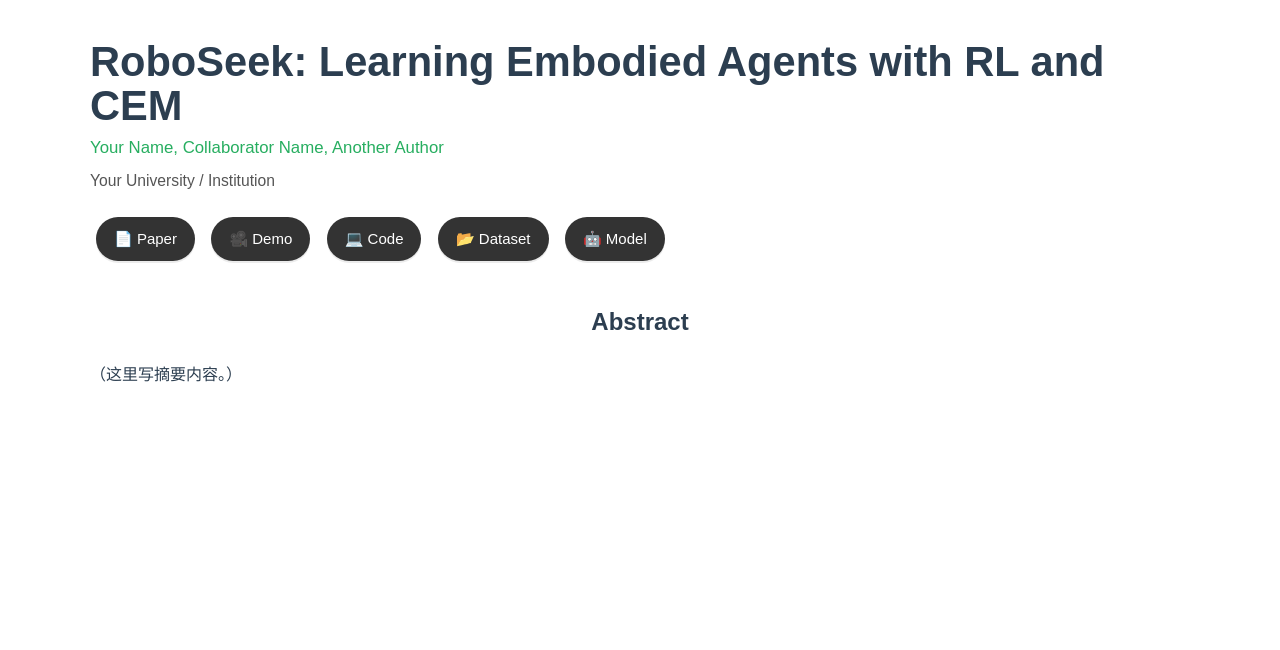
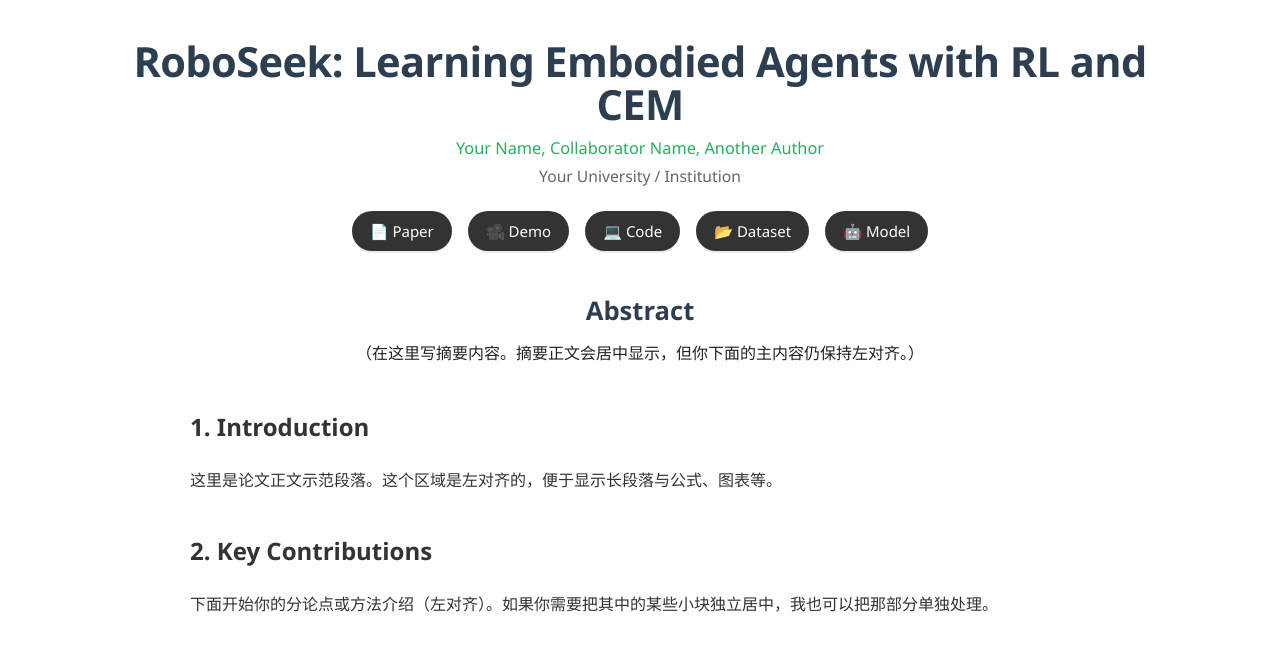
Before and after one commit to russderrick/Roboseek, a plain HTML site: page index.html in a window 1280 px wide. Drawn offline with Linux system fonts and the light colour scheme.

Commit message:
Add files via upload

```diff
--- a/index.html
+++ b/index.html
@@ -1,59 +1,75 @@
 <!DOCTYPE html>
-<html lang="en">
+<html lang="zh-CN">
 <head>
-  <meta charset="UTF-8">
-  <title>RoboSeek: You Need to Interact with Your Objects</title>
-  <meta name="viewport" content="width=device-width, initial-scale=1">
+  <meta charset="utf-8" />
+  <meta name="viewport" content="width=device-width, initial-scale=1" />
+  <title>RoboSeek: Learning Embodied Agents with RL and CEM</title>
+
   <style>
-    :root {
+    /* 基本 reset 与 box-sizing（推荐） */
+    *, *::before, *::after { box-sizing: border-box; }
+
+    :root{
       --accent: #27ae60;
       --text: #2c3e50;
+      --muted: #666;
+      --max: 1100px;
+      --page-pad: 24px;
     }
 
-    /* 将页面主体水平居中：左右 margin auto */
+    /* 页面主体：关键在于 margin: 40px auto 使容器水平居中 */
     body {
-      font-family: Arial, Helvetica, sans-serif;
-      margin: 40px auto;        /* 关键：左右为 auto，使容器居中 */
-      max-width: 1100px;        /* 页面最大宽度（可按需调整） */
-      padding: 0 24px;          /* 两侧内边距，防止贴边 */
+      margin: 0;
+      background: #ffffff;
       color: var(--text);
-      line-height: 1.6;
+      font-family: "Segoe UI", Roboto, "Helvetica Neue", Arial, sans-serif;
+      -webkit-font-smoothing: antialiased;
+      -moz-osx-font-smoothing: grayscale;
     }
 
-    /* 头部整体居中对齐 */
+    /* .page 是整个可视区域的容器（居中） */
+    .page {
+      max-width: var(--max);       /* 控制内容最大宽度 */
+      margin: 40px auto;          /* 关键：上下 40px，左右 auto -> 水平居中 */
+      padding: 0 var(--page-pad);
+    }
+
+    /* --------- Header / Hero （标题区域） --------- */
     .hero {
-      text-align: center;
+      text-align: center;         /* 标题、作者、单位都在此处居中显示 */
       margin-bottom: 6px;
     }
 
-    h1 {
-      font-size: 2.6rem;        /* 大标题 */
-      font-weight: 700;        /* 加粗 */
-      margin: 0 0 8px 0;
-      line-height: 1.05;
+    .hero h1 {
+      font-size: 2.6rem;          /* 可根据需求调整 */
+      line-height: 1.04;
+      margin: 0 0 10px 0;
+      font-weight: 700;
       color: var(--text);
+      letter-spacing: -0.6px;
+      /* 如果你的主题仍覆盖 h1，可以把选择器写得更具体：.page .hero h1 {...} */
     }
 
     .authors {
       color: var(--accent);
-      font-size: 1.05rem;
+      font-size: 1.02rem;
       margin: 6px 0;
     }
-
     .affiliation {
-      color: #555;
+      color: var(--muted);
       font-size: 0.98rem;
       margin: 6px 0 18px;
     }
 
-    /* 按钮行居中并美化 */
+    /* 链接按钮行（居中） */
     .btn-row {
       text-align: center;
       margin-bottom: 36px;
     }
-
     .btn {
-      display: inline-block;
+      display: inline-flex;
+      align-items: center;
+      gap: 8px;
       margin: 6px;
       padding: 10px 18px;
       border-radius: 999px;
@@ -61,39 +77,62 @@
       color: #fff;
       text-decoration: none;
       font-size: 15px;
-      transition: background 0.2s ease;
       box-shadow: 0 2px 0 rgba(0,0,0,0.08);
+      transition: background .18s ease;
     }
     .btn:hover { background: #555; }
 
-    /* Abstract 区块也居中并限制宽度，便于阅读 */
+    /* Abstract 区块：标题+内容都居中，但宽度受限于 max 便于阅读 */
     .abstract {
-      text-align: center;      /* 标题和段落都居中 */
+      text-align: center;
       max-width: 900px;
-      margin: 0 auto 40px;     /* 居中并与下文留间距 */
+      margin: 0 auto 40px;
+    }
+    .abstract h2 {
+      margin: 28px 0 12px;
+      font-size: 1.6rem;
+    }
+    .abstract p {
+      margin: 0;
+      color: #222;
+      line-height: 1.7;
     }
 
-    h2.center { text-align: center; margin-top: 36px; }
+    /* 主体正文（Abstract 下方）保持左对齐 */
+    .main {
+      max-width: 900px;
+      margin: 20px auto 80px;
+      text-align: left;           /* 保持左对齐 */
+      color: #333;
+      line-height: 1.7;
+    }
+    .main h2 {
+      font-size: 1.5rem;
+      margin-top: 36px;
+    }
 
-    /* 响应式：移动端适配 */
+    /* 响应式：移动端缩小标题和按钮 */
     @media (max-width: 640px) {
-      h1 { font-size: 1.6rem; }
+      .hero h1 { font-size: 1.6rem; }
       .btn { padding: 8px 12px; font-size: 14px; }
+      .page { margin: 24px auto; padding: 0 14px; }
     }
   </style>
-
 </head>
 <body>
 
-  <!-- Title -->
+  <!-- 页面容器（保证水平居中） -->
+  <div class="page">
+
+    <!-- Header / Hero -->
+    <header class="hero">
       <h1>RoboSeek: Learning Embodied Agents with RL and CEM</h1>
-
-  <!-- Authors -->
       <p class="authors">Your Name, Collaborator Name, Another Author</p>
       <p class="affiliation">Your University / Institution</p>
+    </header>
 
-  <!-- Links -->
-  <div class="center">
+    <!-- Buttons row -->
+    <div class="btn-row">
       <a class="btn" href="paper.pdf">📄 Paper</a>
       <a class="btn" href="demo.mp4">🎥 Demo</a>
       <a class="btn" href="https://github.com/your-username/paper-code">💻 Code</a>
@@ -101,11 +140,31 @@
       <a class="btn" href="model.zip">🤖 Model</a>
     </div>
 
-  <!-- Abstract Section -->
-  <h2 class="center">Abstract</h2>
-  <p>
-    （这里写摘要内容。）
-  </p>
+    <!-- Abstract（居中） -->
+    <section class="abstract" aria-labelledby="abstract-title">
+      <h2 id="abstract-title">Abstract</h2>
+      <p>（在这里写摘要内容。摘要正文会居中显示，但你下面的主内容仍保持左对齐。）</p>
+    </section>
+
+    <!-- 主体正文（保持左对齐） -->
+    <main class="main">
+      <h2>1. Introduction</h2>
+      <p>这里是论文正文示范段落。这个区域是左对齐的，便于显示长段落与公式、图表等。</p>
+
+      <h2>2. Key Contributions</h2>
+      <p>下面开始你的分论点或方法介绍（左对齐）。如果你需要把其中的某些小块独立居中，我也可以把那部分单独处理。</p>
+    </main>
+
+  </div> <!-- end .page -->
+
+  <!-- 可选：调试用说明（发布后可删除） -->
+  <!--
+    如果你替换后仍然看到“偏左”，请按顺序排查：
+    1) 强制刷新缓存（Ctrl/Cmd+Shift+R 或 Ctrl+F5）。
+    2) 在浏览器开发者工具 (F12) -> Elements 查看 .page 的 computed margin 是否为 `40px auto`（确认是否被其他 CSS 覆盖）。
+    3) 如果某个外部主题或 GitHub Pages 的样式覆盖了你的选择器，可以把关键规则改为更具体（例如 `.page .hero h1 { ... }`）或临时加上 `!important`。
+    4) 确认你的 index.html 已 push 到仓库并被 GitHub Pages 发布（检查页面左上角 URL 是否和仓库 Pages 一致）。
+  -->
 
 </body>
 </html>
```
Lines whose indentation alone changed are shown as unchanged.
